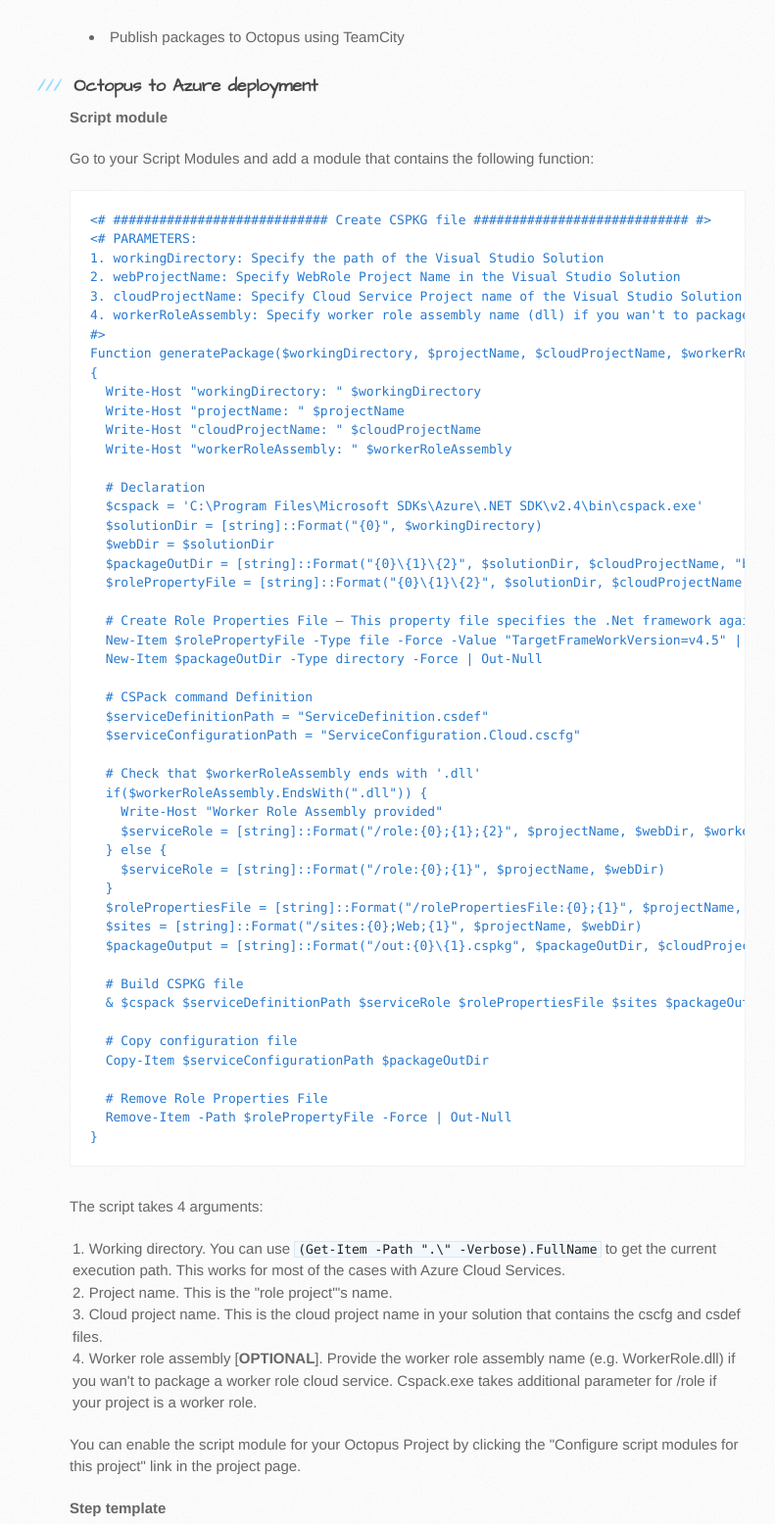
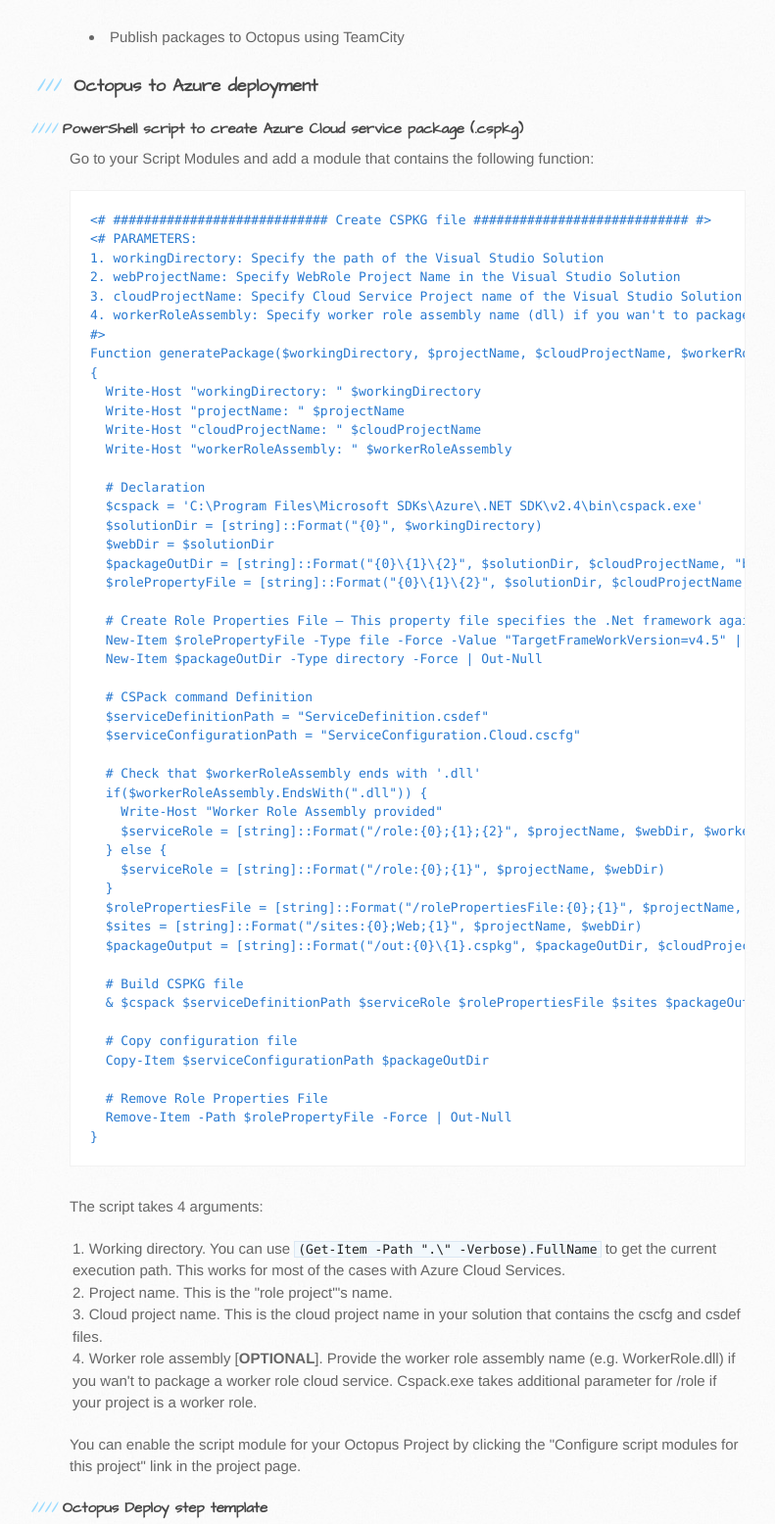
Before and after one commit to henrihietala/henrihietala.github.io, a plain HTML site: page index.html in a window 1280 px wide. Shown: the part 1289-2845 px from the top of the page at 98% size, without its empty margins (99-890 px from the left). Drawn offline with Linux system fonts and the light colour scheme.

Commit message:
Modified headings

```diff
--- a/index.html
+++ b/index.html
@@ -82,7 +82,7 @@
 <h3>
 <a name="octopus-to-azure-deployment" class="anchor" href="#octopus-to-azure-deployment"><span class="octicon octicon-link"></span></a>Octopus to Azure deployment</h3>
 
-<p><strong>Script module</strong></p>
+<h4>PowerShell script to create Azure Cloud service package (.cspkg)</h4>
 
 <p>Go to your Script Modules and add a module that contains the following function:</p>
 
@@ -148,7 +148,7 @@
 
 <p>You can enable the script module for your Octopus Project by clicking the "Configure script modules for this project" link in the project page.</p>
 
-<p><strong>Step template</strong></p>
+<h4>Octopus Deploy step template</h4>
 
 <p>Ok, now you should create a step template (choose "Deploy to Windows Azure" as template) that has a couple of parameters. This is handy if you need to deploy more than one Cloud Service using the same Azure Subscription Id, Storage Account etc. If you need to deploy only one cloud service, don't bother doing a step template but just a normal "Deploy to Azure" step in your process.</p>
 
```
